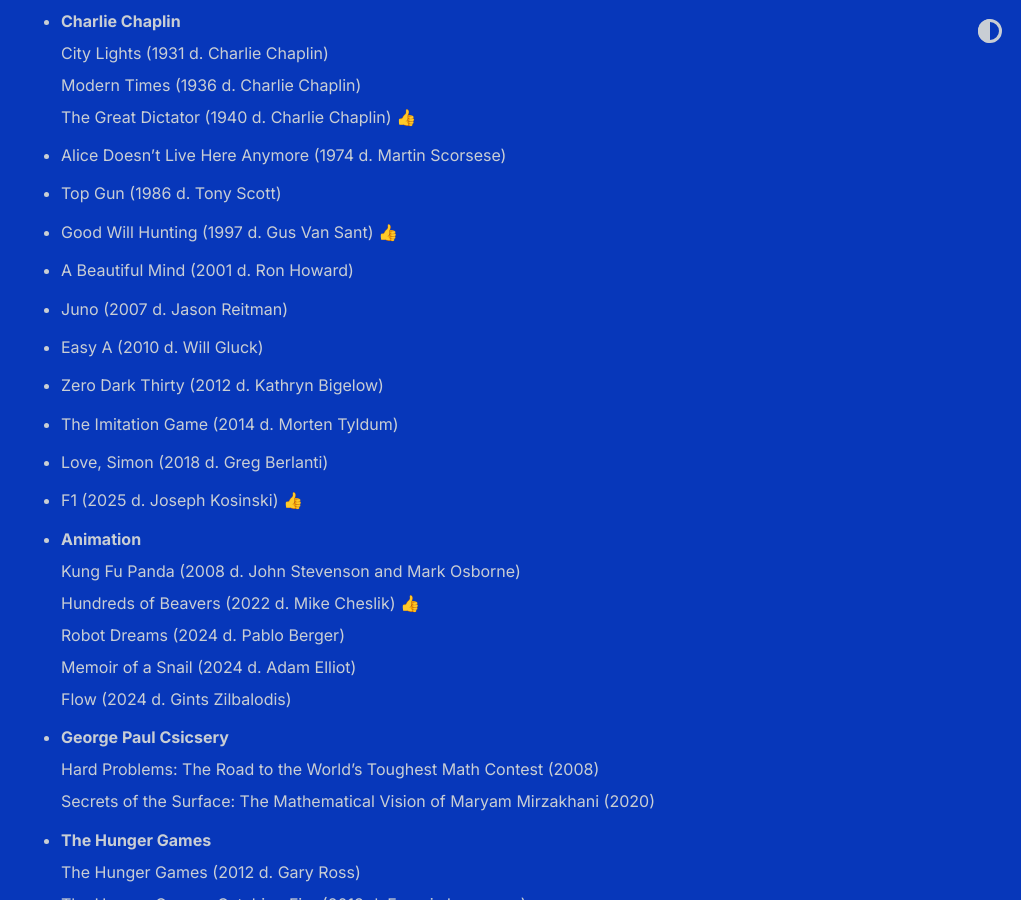
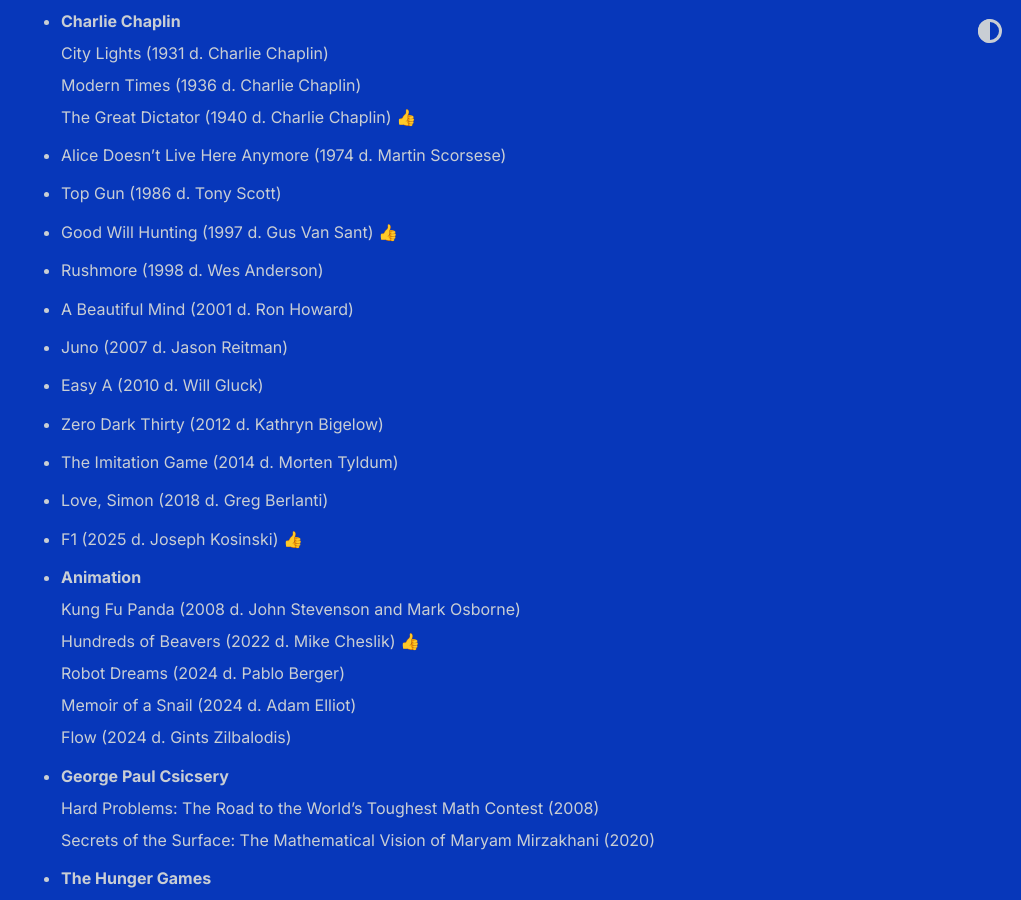
Before and after one commit to shihankanungo/shihankanungo.github.io, a Jekyll site: the page built from wrapped.md, in a window 1280 px wide and 900 px high, scrolled down 1730 px. Shown: the whole window, without its empty margins (259-1280 px from the left). Built offline with Jekyll 4.4.1, drawn with Linux system fonts in a browser that asks for light colours.

Commit message:
Update wrapped.md

```diff
--- a/wrapped.md
+++ b/wrapped.md
@@ -44,6 +44,7 @@
 - Alice Doesn't Live Here Anymore (1974 d. Martin Scorsese)
 - Top Gun (1986 d. Tony Scott)
 - Good Will Hunting (1997 d. Gus Van Sant)  👍
+- Rushmore (1998 d. Wes Anderson)
 - A Beautiful Mind (2001 d. Ron Howard)
 - Juno (2007 d. Jason Reitman)
 - Easy A (2010 d. Will Gluck)
```
